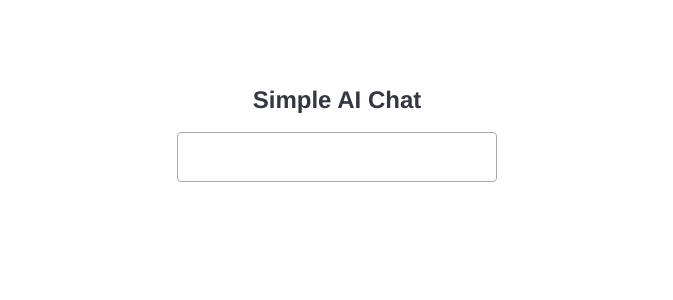
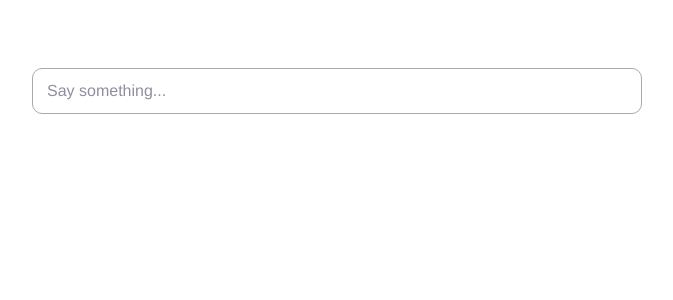
Before and after one commit to gcc3/simple-ai-chat, a Next.js app: page / in a window 1280 px wide. Shown: the top 300 px of the page, without its empty margins (303-976 px from the left). Built offline with nearby package versions, Linux system fonts and the light colour scheme; a web font is replaced by a local one.

Commit message:
Moe simple

```diff
--- a/pages/index.js
+++ b/pages/index.js
@@ -7,6 +7,7 @@ export default function Home() {
   const [result, setResult] = useState();
 
   async function onSubmit(event) {
+    setResult("Generating...");
     event.preventDefault();
     try {
       const response = await fetch("/api/generate", {
@@ -38,12 +39,11 @@ export default function Home() {
       </Head>
 
       <main className={styles.main}>
-        <h2>Simple AI Chat</h2>
         <form onSubmit={onSubmit}>
           <input
             type="text"
             name="aiChat"
-            placeholder=""
+            placeholder="Say something..."
             value={aiChatInput}
             onChange={(e) => setAiChatInput(e.target.value)}
           />
--- a/pages/index.module.css
+++ b/pages/index.module.css
@@ -32,12 +32,12 @@
 .main form {
   display: flex;
   flex-direction: column;
-  width: 320px;
+  width: 610px;
 }
 .main input[type="text"] {
-  padding: 12px 16px;
+  padding: 10px 14px;
   border: 1px solid #aaaaaa;
-  border-radius: 4px;
+  border-radius: 10px;
   margin-bottom: 24px;
   outline-color: #adadad;
 }
@@ -55,6 +55,7 @@
   cursor: pointer;
 }
 .main .result {
-  font-weight: bold;
-  margin-top: 40px;
+  font-weight: normal;
+  margin-top: 20px;
+  width: 600px;
 }
```
